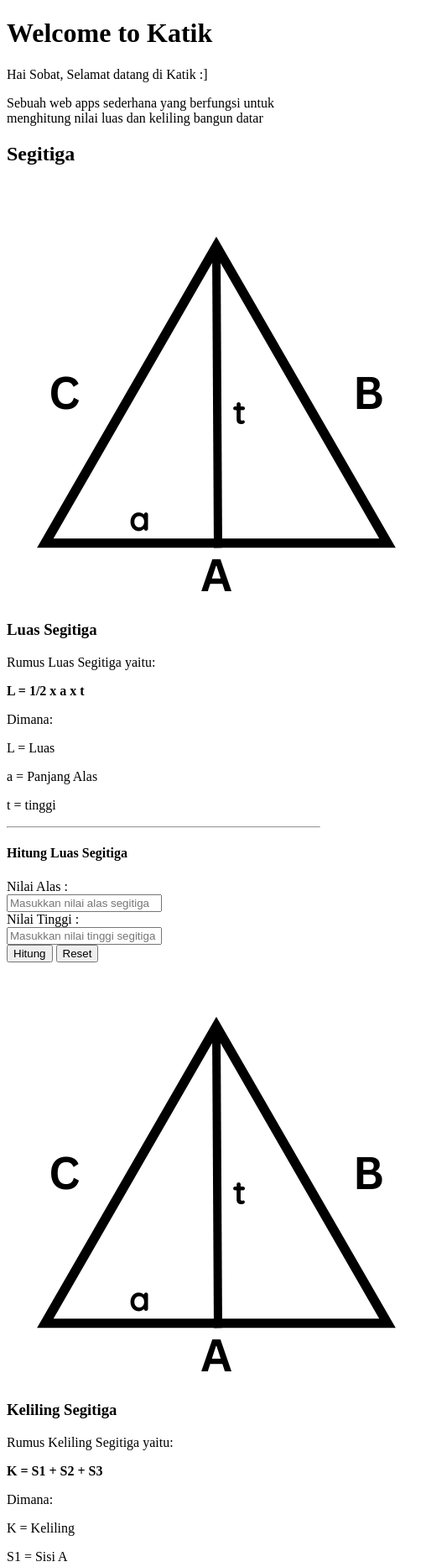
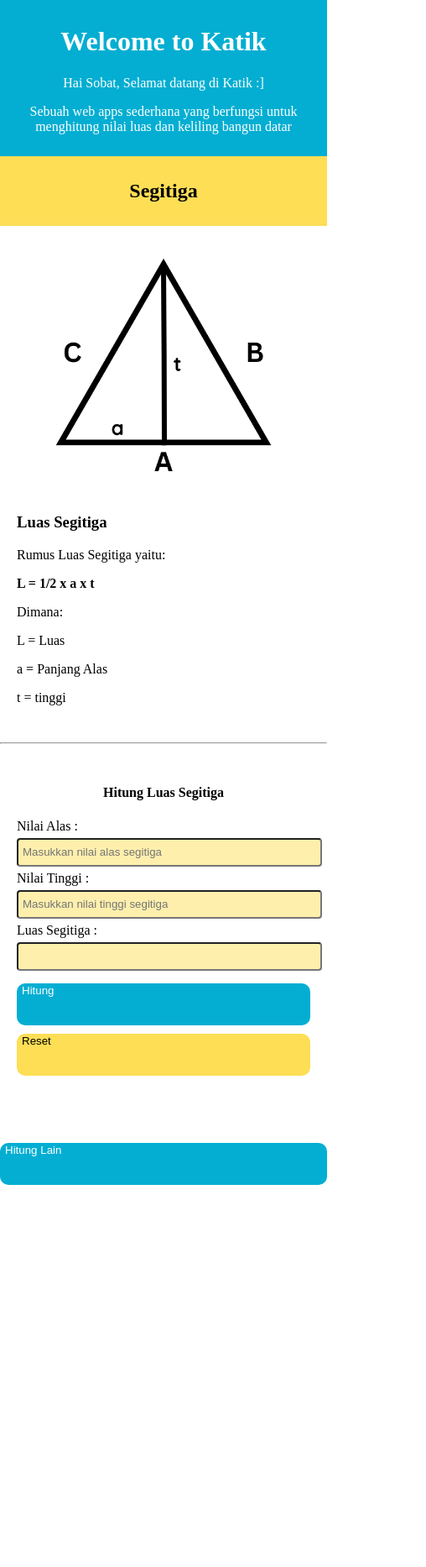
Before and after one commit to revou-fundamental-course/13-may-24-devindahsari, a plain HTML site: page index.html in a window 390 px wide. Shown: the top 1866 px of the page at 84% size, 508 px wide, since content can reach past the window. After the commit the page ends 1461 px from the top, so only its background shows below. Drawn offline with Linux system fonts and the light colour scheme.

Commit message:
segitiga

```diff
--- a/css/style.css
+++ b/css/style.css
@@ -0,0 +1,94 @@
+body{
+    margin: 0;
+    padding: 0;
+}
+header{
+    padding: 10px;
+    background-color: #03AED2;
+    color: white;
+    text-align: center;
+}
+
+.section-content{
+    background-color: #FDDE55;
+    padding: 8px;
+    text-align: center;
+}
+
+.gambar{
+    text-align: center;
+}
+
+img{
+    height: 300px;
+}
+
+.rumus{
+    padding: 20px;
+}
+
+h2 {
+    text-align: center;
+    background-color: #FDDE55;
+}
+
+.form-luas, .form-keliling {
+    padding: 20px;
+}
+
+input{
+    width: 100%;
+    border-radius: 4px;
+    height: 20px;
+    margin: 5px 0px;
+    padding: 5px;
+    background-color: #FEEFAD;
+}
+
+button{
+    background-color: #03AED2;
+    color: white;
+    border: none;
+    border-radius: 10px;
+    width: 200px;
+    height: 50px;
+    text-align: center;
+    cursor: pointer;
+}
+
+button:hover{
+    background-color: #68D2E8;
+    color: black;
+}
+
+#btn-reset{
+    background-color: #FDDE55;
+    color: black;
+    border: none;
+    border-radius: 10px;
+    width: 100px;
+    height: 50px;
+    text-align: center;
+}
+
+#btn-reset:hover{
+    background: #FEEFAD;
+}
+
+.ganti{
+    text-align: center;
+    margin: 50px 0px;
+}
+
+@media only screen and (max-width: 480px){
+    button {
+        width: 100%;
+        display: flex;
+        flex-direction: column;
+        margin: 10px 0px;
+    }
+
+    #btn-reset{
+        width: 100%;
+    }
+}
--- a/index.html
+++ b/index.html
@@ -13,8 +13,15 @@
             <p>Sebuah web apps sederhana yang berfungsi untuk menghitung nilai luas dan keliling bangun datar</p>
         </header>
         <section>
+            <div class="section-content">
                 <h2>Segitiga</h2>
-            <img src="assets/Segitiga.png">
+            </div>
+            <div class="gambar">
+                <img src="assets/Segitiga.png" alt="Segitiga">
+            </div>
+            <!-- Luas Segitiga -->
+            <div id="luas-segitiga">
+                <section class="rumus">
                     <h3>Luas Segitiga</h3>
                     <p>Rumus Luas Segitiga yaitu:</p>
                     <strong>L = 1/2 x a x t</strong>
@@ -22,20 +29,31 @@
                     <p>L = Luas</p>
                     <p>a = Panjang Alas</p>
                     <p>t = tinggi</p>
+                </section>
                 <hr/>
-            <h4> Hitung Luas Segitiga</h4>
-                <form>
+                <section class="form-luas">
+                    <h4 style="text-align: center;"> Hitung Luas Segitiga</h4>
+                    <form id="formSegitiga">
                         <label for="alas">Nilai Alas :</label><br>
                         <input type="text" id="alas" placeholder="Masukkan nilai alas segitiga" required>
                         <br>
                         <label for="tinggi">Nilai Tinggi :</label><br>
                         <input type="text" id="tinggi" placeholder="Masukkan nilai tinggi segitiga" required>
+                        <br>
+                        <label for="luas">Luas Segitiga :</label>
+                        <input type="text" id="luas">
+                        <br>
+                        <button type="button" id="btn-hitungluas" onclick="HitungLuas()">Hitung</button>
+                        <button type="button" id="btn-reset" onclick="ResetForm()">Reset</button>
                     </form>
-                <button id="btn-hitung">Hitung</button>
-                <button id="btn-reset">Reset</button>
                 </section>
-        <section>
-            <img src="assets/Segitiga.png">
+                <section class="ganti">
+                    <button type="button" id="switch" onclick="HideOrShow()">Hitung Lain</button>
+                </section>
+            </div>
+            <!-- Keliling Segitiga -->
+            <div id="keliling-segitiga" style="display: none;">
+                <section class="rumus">
                     <h3>Keliling Segitiga</h3>
                     <p>Rumus Keliling Segitiga yaitu:</p>
                     <strong>K = S1 + S2 + S3</strong>
@@ -44,9 +62,11 @@
                     <p>S1 = Sisi A</p>
                     <p>S2 = Sisi B</p>
                     <p>S3 = Sisi C</p>
+                </section>
                 <hr/>
-            <h4> Hitung Keliling Segitiga</h4>
-                <form>
+                <section class="form-keliling">
+                    <h4 style="text-align: center;"> Hitung Keliling Segitiga</h4>
+                    <form id="formSegitiga">
                         <label for="sisiA">Nilai Sisi A :</label><br>
                         <input type="text" id="sisiA" placeholder="Masukkan nilai sisi A" required>
                         <br>
@@ -55,10 +75,19 @@
                         <br>
                         <label for="sisiC">Nilai Sisi C :</label><br>
                         <input type="text" id="sisiC" placeholder="Masukkan nilai sisi C" required>
+                        <br>
+                        <label for="keliling">Keliling Segitiga :</label>
+                        <input type="text" id="keliling">
                     </form>
-                <button id="btn-hitung">Hitung</button>
-                <button id="btn-reset">Reset</button>
+                    <button type="button" id="btn-hitungkeliling" onclick="HitungKeliling()">Hitung</button>
+                    <button type="button" id="btn-reset" onclick="ResetForm()">Reset</button>
                 </section>
+                <section class="ganti">
+                    <button type="button" id="switch" onclick="HideOrShow()" >Hitung Lain</button>
+                </section>
+            </div>
+        </section>
+
         <script src="js/script.js"></script>
     </body>
 </html>
--- a/js/script.js
+++ b/js/script.js
@@ -0,0 +1,74 @@
+let isKelilingVisible = false //keliling is hide
+function HideOrShow()
+{
+    if(isKelilingVisible == false)
+        {
+            isKelilingVisible = true;
+            document.getElementById('luas-segitiga').style.display = 'none';
+            document.getElementById('keliling-segitiga').style.display = 'block';
+        }
+        else
+        {
+            isKelilingVisible = false;
+            document.getElementById('luas-segitiga').style.display = 'block';
+            document.getElementById('keliling-segitiga').style.display = 'none';
+        }
+}
+
+function HitungLuas()
+{
+    let alasSegitiga = document.getElementById('alas').value;
+    let tinggiSegitiga = document.getElementById('tinggi').value;
+    if (alasSegitiga == '' || alasSegitiga == null)
+        {
+            document.getElementById('alas').style.border='2px solid red';
+            alert('Your input is empty, please check again');
+
+        }
+    else if(tinggiSegitiga == '' || tinggiSegitiga == null)
+        {
+            document.getElementById('tinggi').style.border='2px solid red';
+            alert('Your input is empty, please check again');
+        }
+    else
+    {
+        luas=(0.5*alasSegitiga*tinggiSegitiga);
+        document.getElementById('luas').value = luas;
+    }
+}
+
+document.getElementById('btn-hitungluas').addEventListener('click', () => HitungLuas())
+
+function HitungKeliling()
+{
+    let sisi1 = document.getElementById('sisiA').value;
+    let sisi2 = document.getElementById('sisiB').value;
+    let sisi3 = document.getElementById('sisiC').value;
+    if (sisi1 == '' || sisi1 == null)
+        {
+            document.getElementById('sisiA').style.border='2px solid red';
+            alert('Your input is empty, please check again');
+        }
+    else if (sisi2 == '' || sisi2 == null)
+        {
+            document.getElementById('sisiB').style.border='2px solid red';
+            alert('Your input is empty, please check again');
+        }
+    else if (sisi3 == '' || sisi3 == null)
+        {
+            document.getElementById('sisiC').style.border='2px solid red';
+            alert('Your input is empty, please check again');
+        }
+    else
+    {
+        let keliling=(1*sisi1)+(1*sisi2)+(1*sisi3);
+        document.getElementById('keliling').value = keliling;
+    }
+}
+
+document.getElementById('btn-hitungkeliling').addEventListener('click', () => HitungKeliling())
+
+function ResetForm()
+{
+    document.getElementById('formSegitiga').reset();
+}
```
Lines whose indentation alone changed are shown as unchanged.
